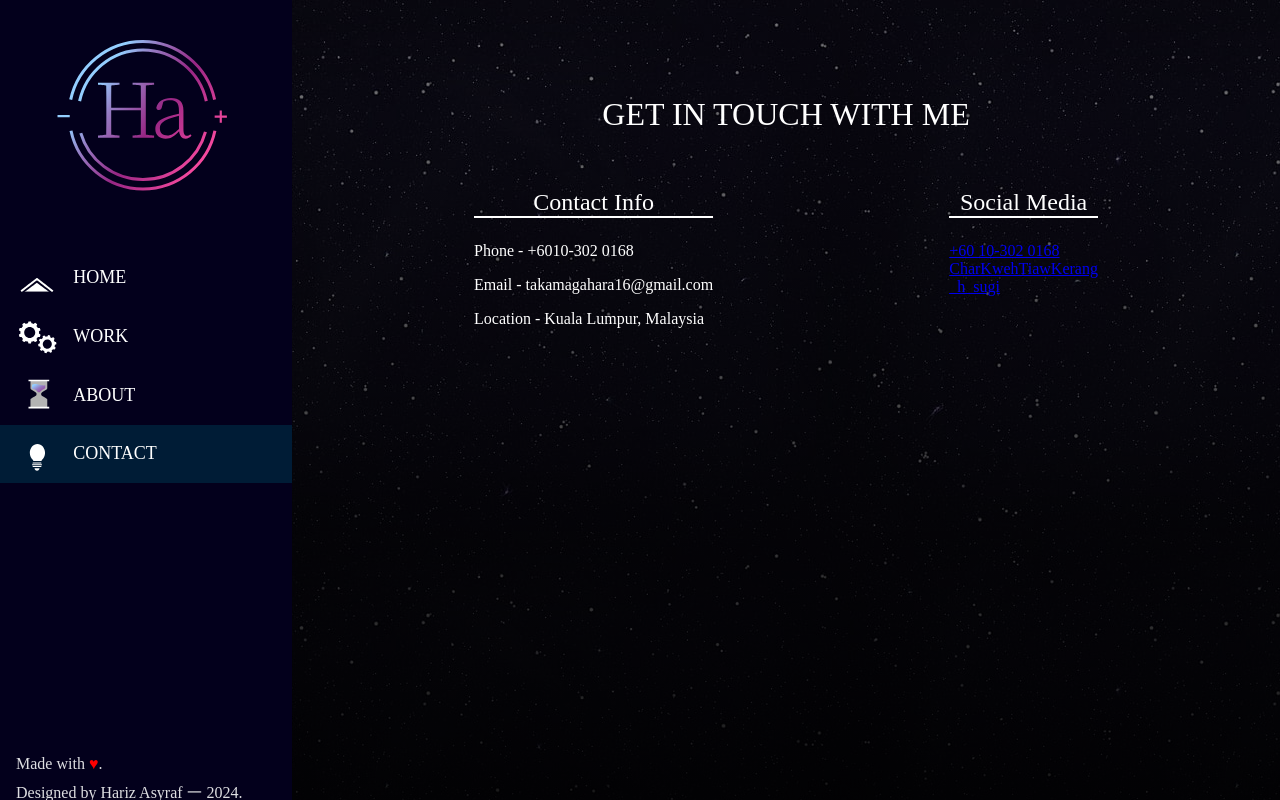
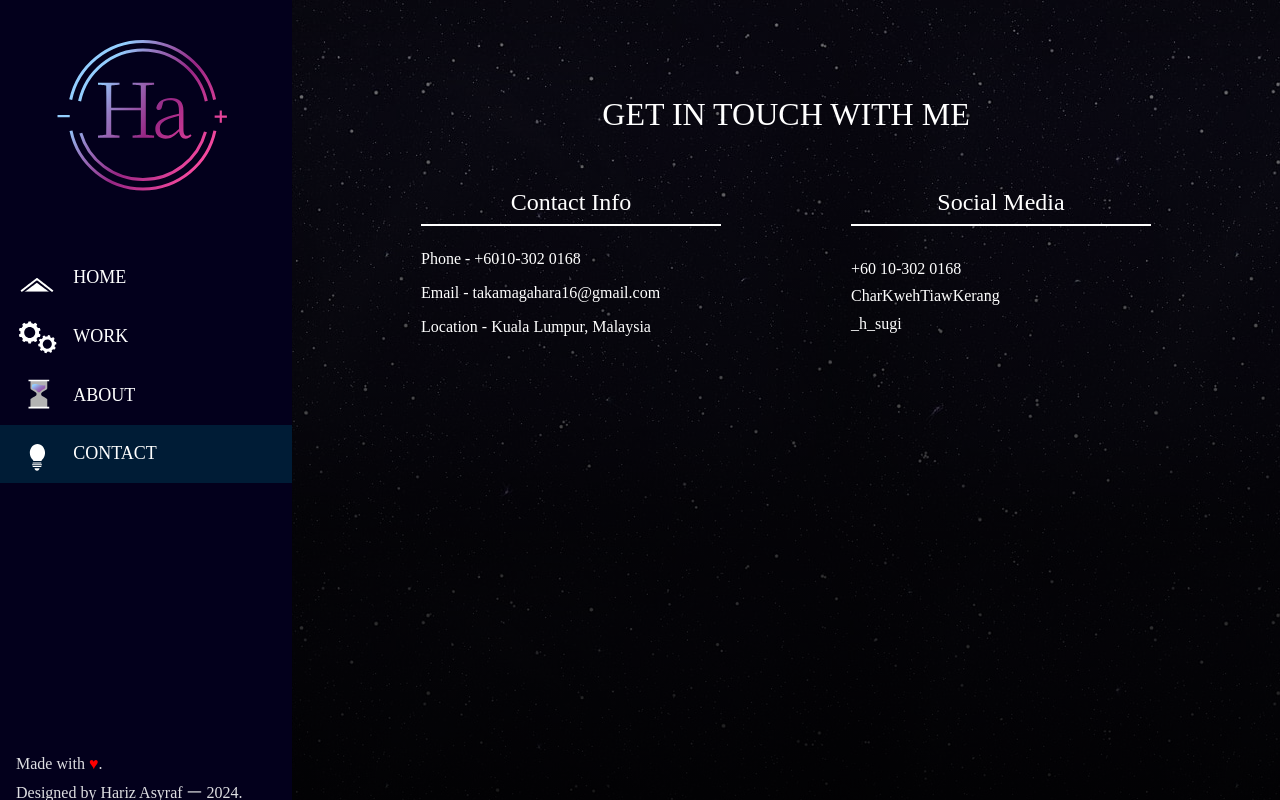
Before and after one commit to CharKwehTiawKerang/portfolio-app, a React (Vite) app: page /contact in a window 1280 px wide. Built offline with nearby package versions, Linux system fonts and the light colour scheme.

Commit message:
✅ Add some minor css

```diff
--- a/src/App.css
+++ b/src/App.css
@@ -9,6 +9,7 @@
 
 .sub-title {
   font-size: 24px;
+  padding-bottom: 8px;
   border-bottom: 2px solid white;
 }
 
@@ -152,7 +153,22 @@
   text-align: center;
 }
 
+.socmed-section-wrapper, .info-section-wrapper {
+  min-width: 300px;
+}
+
 .socmed-section-wrapper {
   display: flex;
   flex-direction: column;
+  gap: 0.6em;
 }
+
+.socmed-section-wrapper a {
+  color: white; /* will change later */
+  text-decoration: none;
+}
+
+.socmed-section-wrapper a:hover{
+  color: cyan; /* will change later */
+  text-decoration: none;
+}
```
